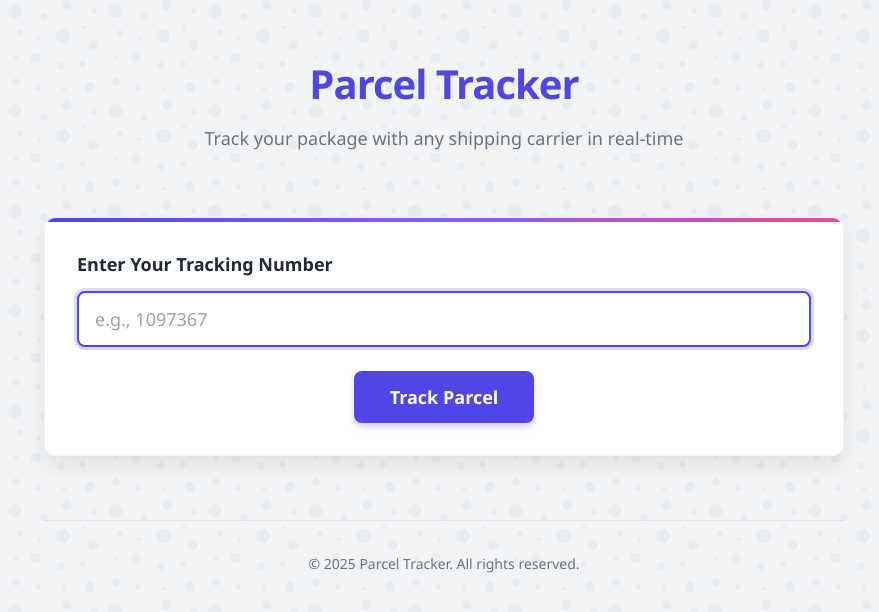
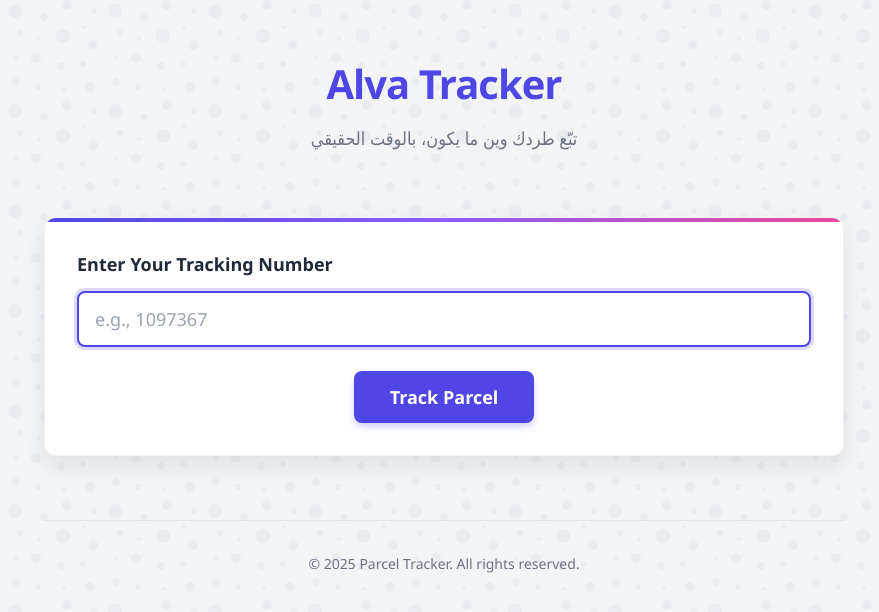
Before and after one commit to AmineMlaiel/alva, a plain HTML site: page index.html in a window 1280 px wide. Shown: the whole page, without its empty margins (196-1075 px from the left). Drawn offline with Linux system fonts and the light colour scheme.

Commit message:
Update index.html

```diff
--- a/index.html
+++ b/index.html
@@ -3,14 +3,14 @@
 <head>
     <meta charset="UTF-8">
     <meta name="viewport" content="width=device-width, initial-scale=1.0">
-    <title>Parcel Tracker</title>
+    <title>Alva Tracker</title>
     <link rel="stylesheet" href="styles.css">
 </head>
 <body>
     <div class="container">
         <header>
-            <h1>Parcel Tracker</h1>
-            <p>Track your package with any shipping carrier in real-time</p>
+            <h1>Alva Tracker</h1>
+            <p>تبّع طردك وين ما يكون، بالوقت الحقيقي</p>
         </header>
 
         <main>
```
